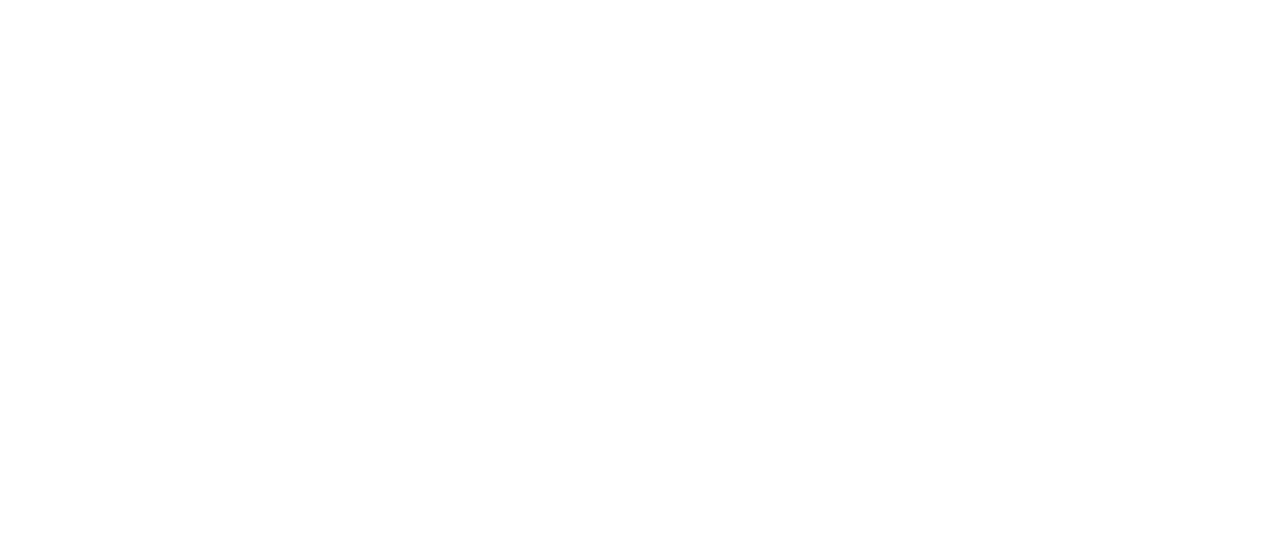
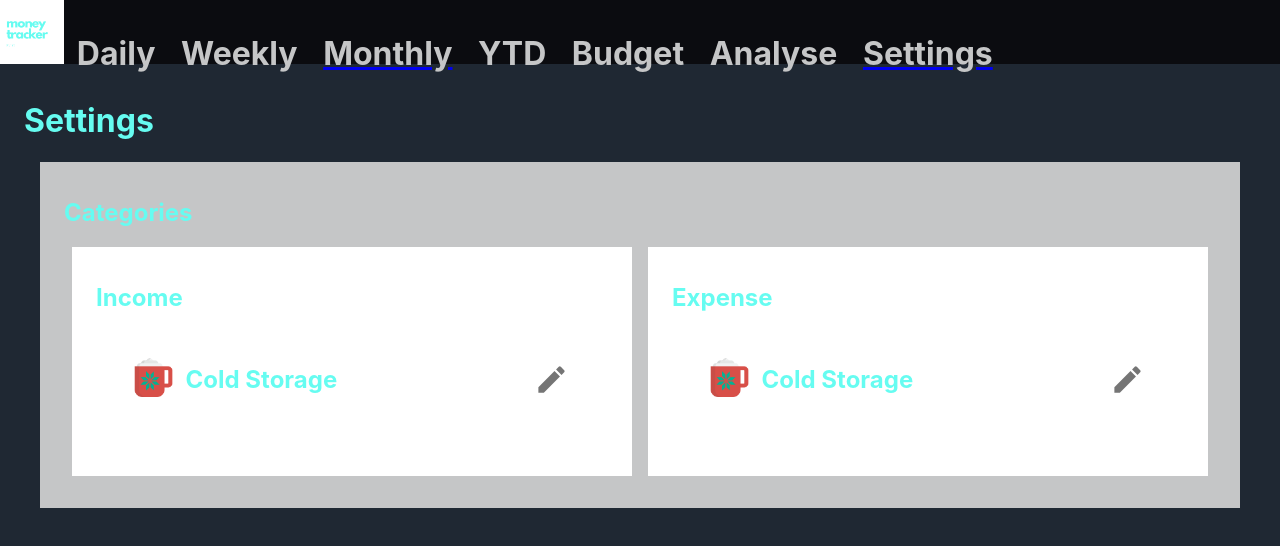
Before and after one commit to tanruyi/money_tracker, a React (Create React App) app in the folder client/: page /settings in a window 1280 px wide. Before the commit this address had no page. Shown: the top 546 px of the page. Built offline with nearby package versions, Linux system fonts and the light colour scheme.

Commit message:
base Settings set up

```diff
--- a/client/src/App.tsx
+++ b/client/src/App.tsx
@@ -34,7 +34,12 @@ function App() {
 		</>
 	);
 
-	return <>{currentUserId === 0 ? defaultPages : mainPages}</>;
+	return (
+		<>
+			{/* {currentUserId === 0 ? defaultPages : mainPages} */}
+			{mainPages}
+		</>
+	);
 }
 
 export default App;
--- /dev/null
+++ b/client/src/components/CategoryRow.module.css
@@ -0,0 +1,25 @@
+/** @format */
+
+.rowContainer {
+	height: 12vh;
+	width: 90%;
+	margin-left: auto;
+	margin-right: auto;
+	margin-bottom: 2vh;
+	display: flex;
+	justify-content: space-around;
+	align-items: center;
+}
+
+.rowIcon img {
+	width: 3vw;
+	margin: 1vw;
+}
+
+.rowInfo {
+	width: 30vw;
+}
+
+.rowButton {
+	width: 5vw;
+}
--- /dev/null
+++ b/client/src/components/CategoryRow.tsx
@@ -0,0 +1,27 @@
+/** @format */
+
+import React from "react";
+import styles from "./CategoryRow.module.css";
+import icon from "../assets/cocoa.png";
+import EditIcon from "@mui/icons-material/Edit";
+import { IconButton } from "@mui/material";
+
+const CategoryRow = () => {
+	return (
+		<div className={styles.rowContainer}>
+			<div className={styles.rowIcon}>
+				<img src={icon} alt="icon" />
+			</div>
+			<div className={styles.rowInfo}>
+				<h2>Cold Storage</h2>
+			</div>
+			<div className={styles.rowButton}>
+				<IconButton>
+					<EditIcon fontSize="large" />
+				</IconButton>
+			</div>
+		</div>
+	);
+};
+
+export default CategoryRow;
--- /dev/null
+++ b/client/src/pages/Settings.module.css
@@ -0,0 +1,26 @@
+/** @format */
+
+.container {
+	height: 100vh;
+	width: 100%;
+	padding: 2vh 3vh 4vh;
+	background-color: #1f2833;
+	color: #66fcf1;
+}
+
+.categoriesBox {
+	background-color: #c5c6c7;
+	padding: 2vh 3vh 4vh;
+	margin: 2vh;
+}
+
+.categoriesList {
+	display: flex;
+	justify-content: space-around;
+}
+
+.typeContainer {
+	background-color: white;
+    padding: 2vh 3vh 4vh;
+
+}
--- /dev/null
+++ b/client/src/pages/Settings.tsx
@@ -0,0 +1,28 @@
+/** @format */
+
+import React from "react";
+import CategoryRow from "../components/CategoryRow";
+import styles from "./Settings.module.css";
+
+const Settings = () => {
+	return (
+		<div className={styles.container}>
+			<h1>Settings</h1>
+			<div className={styles.categoriesBox}>
+				<h2>Categories</h2>
+				<div className={styles.categoriesList}>
+					<div className={styles.typeContainer}>
+						<h2>Income</h2>
+						<CategoryRow />
+					</div>
+					<div className={styles.typeContainer}>
+						<h2>Expense</h2>
+						<CategoryRow />
+					</div>
+				</div>
+			</div>
+		</div>
+	);
+};
+
+export default Settings;
```
